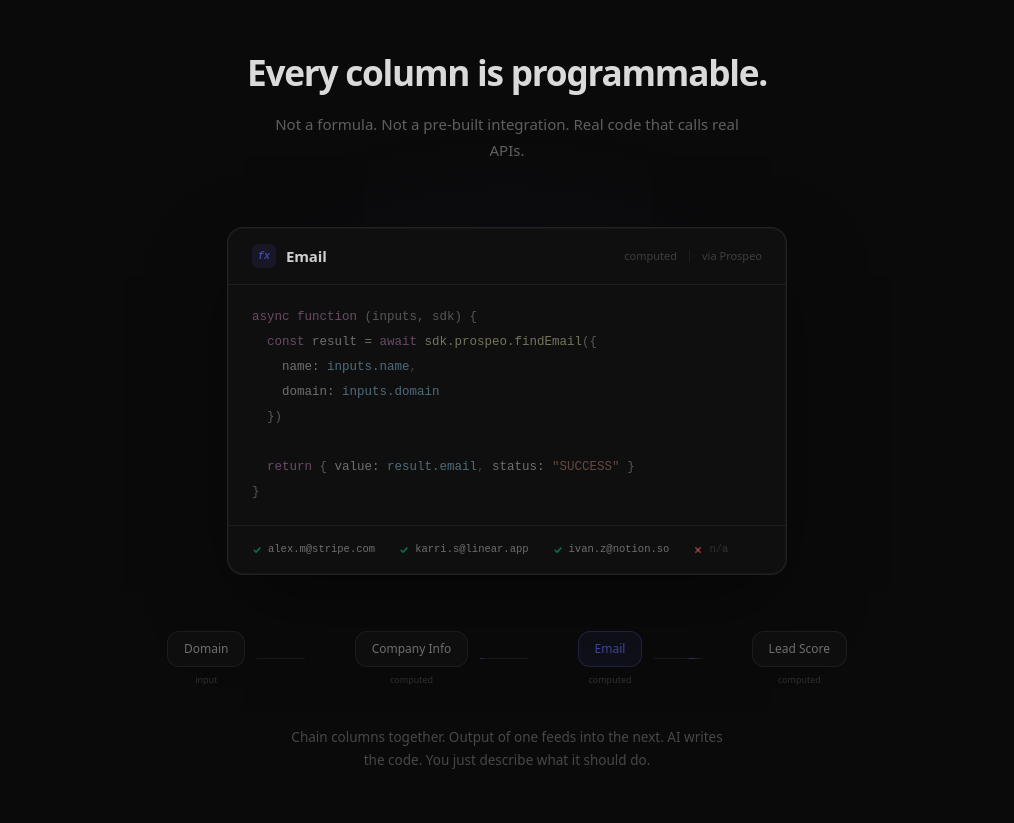
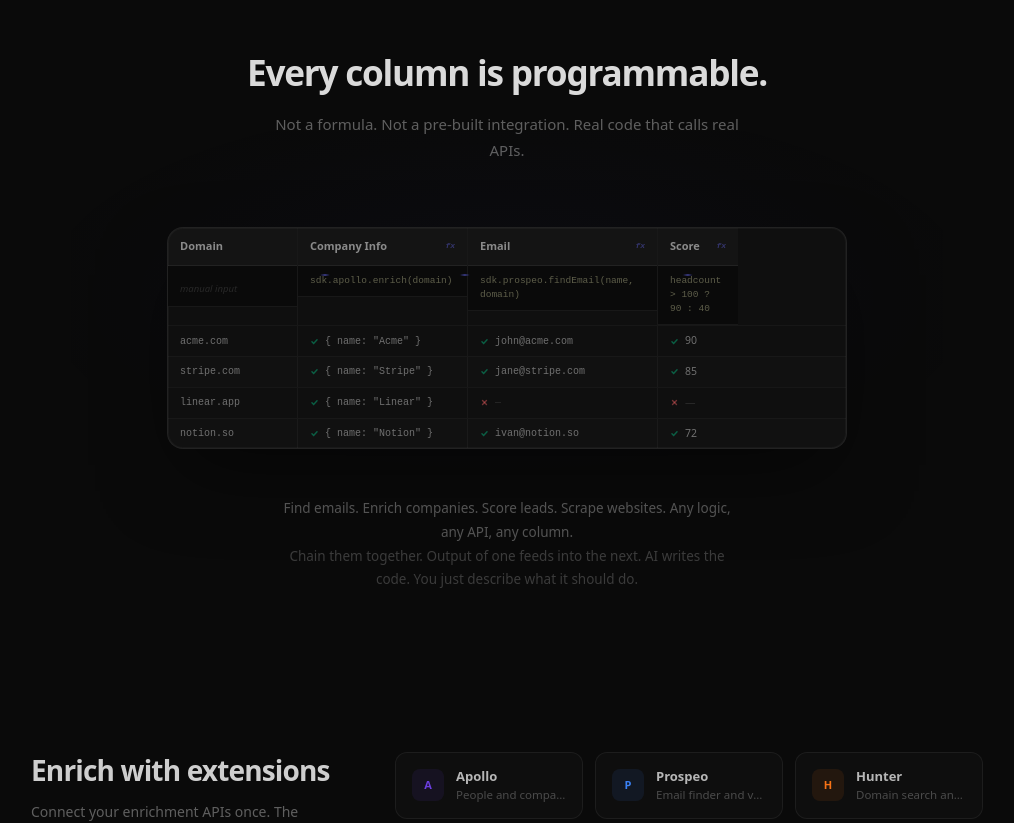
Before and after one commit to rezixon3/gtm-pilot-landing, a React (Vite) app: page / in a window 1280 px wide. Shown: the part 920-1743 px from the top of the page, without its empty margins (133-1147 px from the left). Built offline with nearby package versions, Linux system fonts and the light colour scheme.

Commit message:
Spreadsheet-as-pipeline: columns with code + data rows + flow

```diff
--- a/src/App.tsx
+++ b/src/App.tsx
@@ -572,6 +572,41 @@ function Reveal({ children, className = '', delay = 0 }: {
 // Feature section: Programmable columns
 // ---------------------------------------------------------------------------
 
+const GRID_COLS = [
+  {
+    name: 'Domain',
+    kind: 'input' as const,
+    w: 130,
+    code: null,
+    values: ['acme.com', 'stripe.com', 'linear.app', 'notion.so'],
+    mono: true,
+  },
+  {
+    name: 'Company Info',
+    kind: 'computed' as const,
+    w: 170,
+    code: 'sdk.apollo.enrich(domain)',
+    values: ['{ name: "Acme" }', '{ name: "Stripe" }', '{ name: "Linear" }', '{ name: "Notion" }'],
+    mono: true,
+  },
+  {
+    name: 'Email',
+    kind: 'computed' as const,
+    w: 190,
+    code: 'sdk.prospeo.findEmail(name, domain)',
+    values: ['john@acme.com', 'jane@stripe.com', null, 'ivan@notion.so'],
+    mono: true,
+  },
+  {
+    name: 'Score',
+    kind: 'computed' as const,
+    w: 80,
+    code: 'headcount > 100 ? 90 : 40',
+    values: ['90', '85', null, '72'],
+    mono: false,
+  },
+]
+
 function PipelineSection() {
   return (
     <section className="mx-auto mt-32 max-w-[960px] px-6 sm:mt-48">
@@ -588,130 +623,47 @@ function PipelineSection() {
         </p>
       </Reveal>
 
-      {/* The visual: a single elegant card showing a column's code */}
+      {/* The spreadsheet-as-pipeline */}
       <Reveal delay={0.12}>
-        <div className="relative mx-auto mt-16 max-w-[560px]">
-          {/* Glow behind card */}
+        <div className="relative mx-auto mt-16 max-w-[680px]">
+          {/* Glow */}
           <div className="pointer-events-none absolute -inset-24 -z-10" style={{
-            background: 'radial-gradient(ellipse 70% 60% at 50% 40%, rgba(99,102,241,0.05) 0%, transparent 70%)',
+            background: 'radial-gradient(ellipse 80% 70% at 50% 40%, rgba(99,102,241,0.04) 0%, transparent 70%)',
           }} />
 
           <div className="overflow-hidden rounded-2xl border border-white/[0.08] bg-[#0F0F0F]" style={{
             boxShadow: '0 32px 80px -16px rgba(0,0,0,0.5), 0 0 0 1px rgba(255,255,255,0.03) inset',
           }}>
-            {/* Column header bar */}
-            <div className="flex items-center gap-3 border-b border-white/[0.06] px-6 py-4">
-              <div className="flex items-center gap-2.5">
-                <div className="flex size-6 items-center justify-center rounded-md bg-[#6366F1]/10">
-                  <span className="font-mono text-[10px] font-bold italic text-[#6366F1]/60">fx</span>
+            {/* Column headers with code */}
+            <div className="flex">
+              {GRID_COLS.map((col, ci) => (
+                <div key={col.name} className="flex items-stretch">
+                  <div className={`flex flex-col ${ci < GRID_COLS.length - 1 ? 'border-r border-white/[0.04]' : ''}`} style={{ width: col.w }}>
+                    {/* Column name */}
+                    <div className="flex items-center gap-1.5 border-b border-white/[0.06] bg-white/[0.02] px-3 py-2.5">
+                      <span className="text-[11px] font-semibold text-white/50">{col.name}</span>
+                      {col.kind === 'computed' && (
+                        <span className="ml-auto font-mono text-[8px] font-bold italic text-[#6366F1]/40">fx</span>
+                      )}
                     </div>
-                <span className="text-[15px] font-semibold tracking-[-0.01em] text-white/80">Email</span>
-              </div>
-              <div className="ml-auto flex items-center gap-3">
-                <span className="text-[11px] text-white/20">computed</span>
-                <div className="h-3 w-px bg-white/[0.06]" />
-                <span className="text-[11px] text-white/20">via Prospeo</span>
+                    {/* Code snippet (for computed) or "input" label */}
+                    <div className="border-b border-white/[0.06] bg-[#0A0A0A] px-3 py-2">
+                      {col.code ? (
+                        <pre className="font-mono text-[9.5px] leading-[1.5] text-[#DCDCAA]/40 whitespace-pre-wrap">{col.code}</pre>
+                      ) : (
+                        <span className="text-[9.5px] italic text-white/12">manual input</span>
+                      )}
                     </div>
                   </div>
-
-            {/* Code */}
-            <div className="px-6 py-5">
-              <pre className="font-mono text-[12.5px] leading-[2]">
-                <span className="text-[#C586C0]/50">async function</span>
-                <span className="text-white/30"> (inputs, sdk) {'{'}</span>
-{'\n'}
-                <span className="text-white/30">{'  '}</span>
-                <span className="text-[#C586C0]/50">const </span>
-                <span className="text-white/40">result = </span>
-                <span className="text-[#C586C0]/50">await </span>
-                <span className="text-[#DCDCAA]/50">sdk.prospeo.findEmail</span>
-                <span className="text-white/30">({'{'}</span>
-{'\n'}
-                <span className="text-white/30">{'    '}</span>
-                <span className="text-white/40">name: </span>
-                <span className="text-[#9CDCFE]/45">inputs.name</span>
-                <span className="text-white/20">,</span>
-{'\n'}
-                <span className="text-white/30">{'    '}</span>
-                <span className="text-white/40">domain: </span>
-                <span className="text-[#9CDCFE]/45">inputs.domain</span>
-{'\n'}
-                <span className="text-white/30">{'  '}{'}'}) </span>
-{'\n'}
-{'\n'}
-                <span className="text-white/30">{'  '}</span>
-                <span className="text-[#C586C0]/50">return </span>
-                <span className="text-white/30">{'{ '}</span>
-                <span className="text-white/40">value: </span>
-                <span className="text-[#9CDCFE]/45">result.email</span>
-                <span className="text-white/20">, </span>
-                <span className="text-white/40">status: </span>
-                <span className="text-[#CE9178]/45">"SUCCESS"</span>
-                <span className="text-white/30">{' }'}</span>
-{'\n'}
-                <span className="text-white/30">{'}'}</span>
-              </pre>
-            </div>
-
-            {/* Results strip */}
-            <div className="border-t border-white/[0.06] px-6 py-4">
-              <div className="flex items-center gap-6">
-                {[
-                  { v: 'alex.m@stripe.com', ok: true },
-                  { v: 'karri.s@linear.app', ok: true },
-                  { v: 'ivan.z@notion.so', ok: true },
-                  { v: null, ok: false },
-                ].map((cell, i) => (
-                  <div key={i} className="flex items-center gap-1.5">
-                    {cell.ok ? (
-                      <svg className="size-[10px] shrink-0 text-emerald-400/50" viewBox="0 0 16 16" fill="none" stroke="currentColor" strokeWidth="2.5" strokeLinecap="round">
-                        <polyline points="3.5 8.5 6.5 11.5 12.5 5" />
-                      </svg>
-                    ) : (
-                      <svg className="size-[10px] shrink-0 text-red-400/50" viewBox="0 0 16 16" fill="none" stroke="currentColor" strokeWidth="2.5" strokeLinecap="round">
-                        <line x1="4.5" y1="4.5" x2="11.5" y2="11.5" /><line x1="11.5" y1="4.5" x2="4.5" y2="11.5" />
-                      </svg>
-                    )}
-                    <span className={`font-mono text-[10.5px] ${cell.ok ? 'text-white/40' : 'text-white/15'}`}>
-                      {cell.ok ? cell.v : 'n/a'}
-                    </span>
-                  </div>
-                ))}
-              </div>
-            </div>
-          </div>
-        </div>
-      </Reveal>
-
-      {/* Pipeline flow: the chaining concept */}
-      <Reveal delay={0.2}>
-        <div className="mx-auto mt-14 max-w-[680px]">
-          <div className="flex items-center justify-between">
-            {(['Domain', 'Company Info', 'Email', 'Lead Score'] as const).map((name, i) => (
-              <div key={name} className="flex items-center">
-                <div className="flex flex-col items-center gap-1.5">
-                  <div className={`flex h-[36px] items-center rounded-xl border px-4 ${
-                    i === 2
-                      ? 'border-[#6366F1]/20 bg-[#6366F1]/[0.06]'
-                      : 'border-white/[0.06] bg-white/[0.02]'
-                  }`}>
-                    <span className={`text-[12px] font-medium ${
-                      i === 2 ? 'text-[#6366F1]/60' : 'text-white/40'
-                    }`}>{name}</span>
-                  </div>
-                  <span className="text-[9px] text-white/15">
-                    {i === 0 ? 'input' : 'computed'}
-                  </span>
-                </div>
-                {i < 3 && (
-                  <div className="relative mx-2 w-[32px] sm:mx-3 sm:w-[48px]">
-                    <div className="h-px w-full bg-white/[0.06]" />
-                    <div className="absolute inset-0 flex items-center overflow-hidden">
+                  {/* Flow connector between columns */}
+                  {ci < GRID_COLS.length - 1 && (
+                    <div className="relative flex w-0 items-start" style={{ marginTop: 36 }}>
+                      <div className="absolute -left-[1px] top-[10px] z-10 h-[2px] w-[2px]">
                         <div
-                        className="h-[2px] w-[14px] rounded-full"
+                          className="h-[2px] w-[10px] rounded-full"
                           style={{
-                          background: 'linear-gradient(90deg, transparent, rgba(99,102,241,0.35), transparent)',
-                          animation: `pipe-flow ${2 + i * 0.4}s ease-in-out ${i * 0.6}s infinite`,
+                            background: 'linear-gradient(90deg, transparent, rgba(99,102,241,0.5), transparent)',
+                            animation: `pipe-flow ${2.2 + ci * 0.3}s ease-in-out ${ci * 0.5}s infinite`,
                           }}
                         />
                       </div>
@@ -720,13 +672,52 @@ function PipelineSection() {
                 </div>
               ))}
             </div>
+
+            {/* Data rows */}
+            {[0, 1, 2, 3].map(ri => (
+              <div key={ri} className="flex border-t border-white/[0.03]" style={{
+                background: ri % 2 ? 'rgba(255,255,255,0.008)' : 'transparent',
+              }}>
+                {GRID_COLS.map((col, ci) => {
+                  const val = col.values[ri]
+                  const isErr = val === null
+                  return (
+                    <div
+                      key={col.name}
+                      className={`flex items-center gap-1.5 px-3 py-[7px] ${ci < GRID_COLS.length - 1 ? 'border-r border-white/[0.04]' : ''}`}
+                      style={{ width: col.w }}
+                    >
+                      {col.kind === 'computed' && !isErr && (
+                        <svg className="size-[9px] shrink-0 text-emerald-400/40" viewBox="0 0 16 16" fill="none" stroke="currentColor" strokeWidth="2.5" strokeLinecap="round">
+                          <polyline points="3.5 8.5 6.5 11.5 12.5 5" />
+                        </svg>
+                      )}
+                      {col.kind === 'computed' && isErr && (
+                        <svg className="size-[9px] shrink-0 text-red-400/40" viewBox="0 0 16 16" fill="none" stroke="currentColor" strokeWidth="2.5" strokeLinecap="round">
+                          <line x1="4.5" y1="4.5" x2="11.5" y2="11.5" /><line x1="11.5" y1="4.5" x2="4.5" y2="11.5" />
+                        </svg>
+                      )}
+                      <span className={`truncate text-[10.5px] ${col.mono ? 'font-mono text-[10px]' : ''} ${isErr ? 'text-white/12' : 'text-white/40'}`}>
+                        {isErr ? '\u2014' : val}
+                      </span>
+                    </div>
+                  )
+                })}
+              </div>
+            ))}
+          </div>
         </div>
       </Reveal>
 
-      <Reveal delay={0.25}>
-        <p className="mx-auto mt-10 max-w-[440px] text-center text-[13.5px] leading-[1.7] text-white/25">
-          Chain columns together. Output of one feeds into the next.
+      <Reveal delay={0.2}>
+        <p className="mx-auto mt-12 max-w-[460px] text-center text-[13.5px] leading-[1.75] text-white/30">
+          Find emails. Enrich companies. Score leads. Scrape websites.
+          Any logic, any API, any column.
+          <br />
+          <span className="text-white/20">
+            Chain them together. Output of one feeds into the next.
             AI writes the code. You just describe what it should do.
+          </span>
         </p>
       </Reveal>
     </section>
```
Lines whose indentation alone changed are shown as unchanged.
